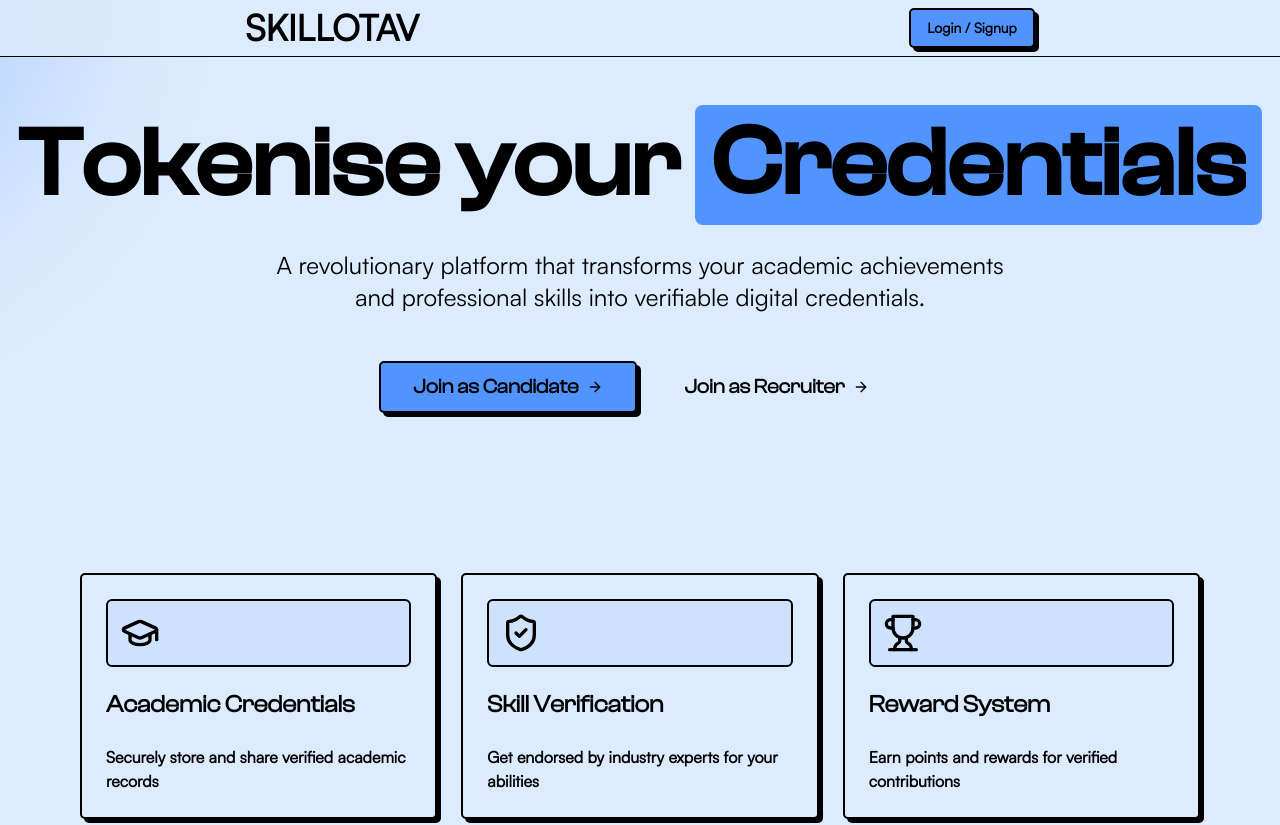
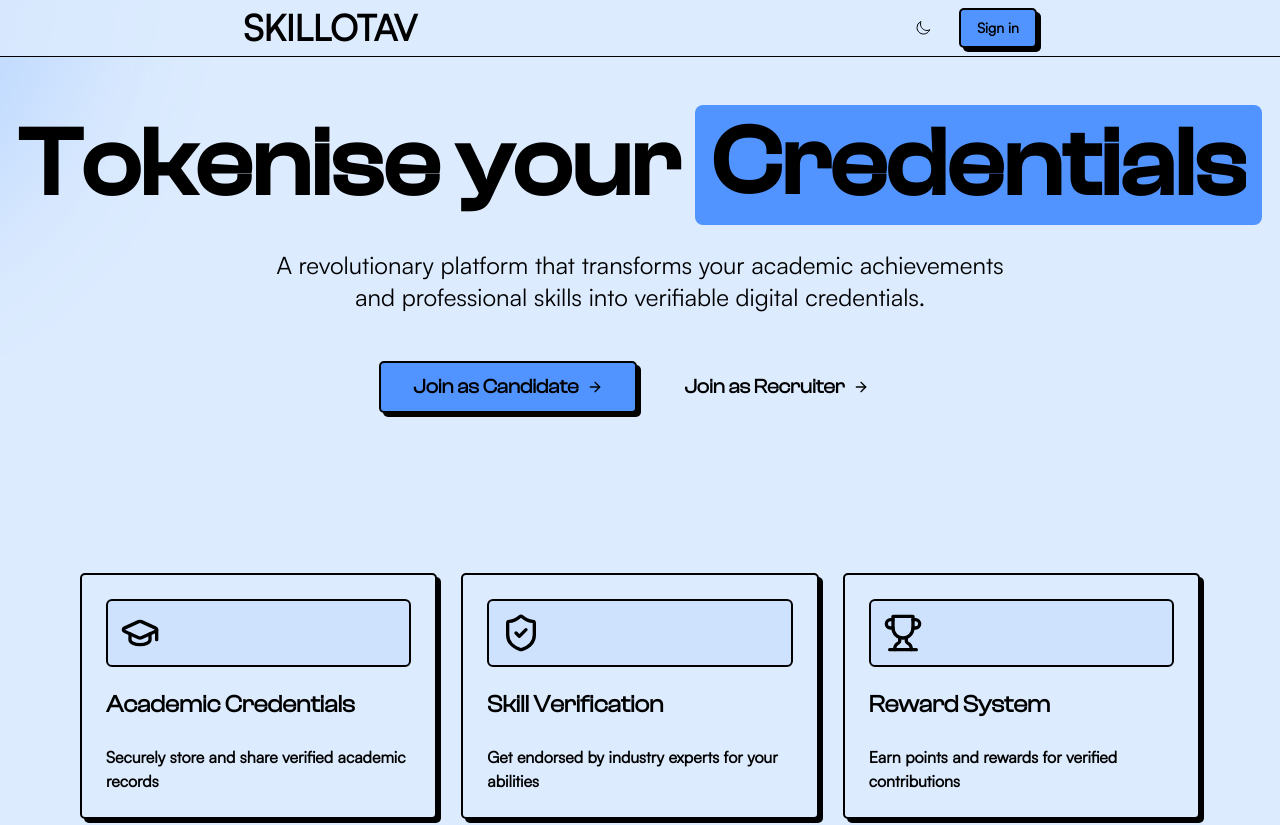
Before and after one commit to senapati484/skillotav, a Next.js app: page / in a window 1280 px wide. Shown: the top 825 px of the page. Built offline with nearby package versions, Linux system fonts and the light colour scheme.

Commit message:
solving the candidate/credentials error

```diff
--- a/src/app/candidate/credentials/page.jsx
+++ b/src/app/candidate/credentials/page.jsx
@@ -19,6 +19,59 @@ import {
   SelectTrigger,
   SelectValue,
 } from "@/components/ui/select";
+
+// Sample data - in a real app, this would come from an API
+const pendingCredentials = [
+  {
+    id: 1,
+    title: "Bachelor of Computer Science",
+    issuer: "University of Technology",
+  },
+  {
+    id: 2,
+    title: "Advanced JavaScript Certificate",
+    issuer: "Tech Academy",
+  },
+];
+
+const categories = [
+  {
+    name: "Academic Qualifications",
+    description: "Your verified degrees and certifications",
+    credentials: [
+      {
+        id: 1,
+        title: "Master of Business Administration",
+        issuer: "Business School",
+        date: "2023-12-15",
+      },
+      {
+        id: 2,
+        title: "Bachelor of Engineering",
+        issuer: "Tech University",
+        date: "2021-06-30",
+      },
+    ],
+  },
+  {
+    name: "Professional Certifications",
+    description: "Your industry certifications and achievements",
+    credentials: [
+      {
+        id: 3,
+        title: "Project Management Professional (PMP)",
+        issuer: "PMI",
+        date: "2024-01-20",
+      },
+      {
+        id: 4,
+        title: "AWS Certified Solutions Architect",
+        issuer: "Amazon Web Services",
+        date: "2023-11-10",
+      },
+    ],
+  },
+];
 
 export default function CredentialsPage() {
   const [activeTab, setActiveTab] = useState("academic");
--- a/src/app/layout.js
+++ b/src/app/layout.js
@@ -22,12 +22,17 @@ export const metadata = {
 
 export default function RootLayout({ children }) {
   return (
-    <html lang="en">
+    <html lang="en" suppressHydrationWarning>
       <body
         className={`${geistSans.variable} ${geistMono.variable} antialiased bg-background min-h-screen transition-colors`}
+        suppressHydrationWarning
       >
-        <ThemeProvider attribute="class" defaultTheme="light">
-          {/* <Header /> */}
+        <ThemeProvider
+          attribute="class"
+          defaultTheme="system"
+          enableSystem
+          disableTransitionOnChange
+        >
           {children}
           <Toaster />
           <Footer />
--- a/src/components/Header.jsx
+++ b/src/components/Header.jsx
@@ -1,22 +1,9 @@
 "use client";
 
 import React from "react";
-import { Button } from "./ui/button";
 import Link from "next/link";
-
-import {
-  NavigationMenu,
-  NavigationMenuContent,
-  NavigationMenuItem,
-  NavigationMenuLink,
-  NavigationMenuList,
-  NavigationMenuTrigger,
-  navigationMenuTriggerStyle,
-} from "@/components/ui/navigation-menu";
-
-import { cn } from "@/lib/utils";
-
-// import { LuSun, LuMoon } from "react-icons/lu";
+import { Button } from "@/components/ui/button";
+import { useTheme } from "next-themes";
 
 const components = [
   {
@@ -57,33 +44,7 @@ const components = [
 ];
 
 const Header = () => {
-  const [isDark, setIsDark] = React.useState(false);
-
-  // On mount, check localStorage and html class
-  React.useEffect(() => {
-    const storedTheme =
-      typeof window !== "undefined" ? localStorage.getItem("theme") : null;
-    const html =
-      typeof window !== "undefined" ? window.document.documentElement : null;
-    if (storedTheme === "dark") {
-      setIsDark(true);
-      html?.classList.add("dark");
-    } else if (storedTheme === "light") {
-      setIsDark(false);
-      html?.classList.remove("dark");
-    } else {
-      // Default: match system
-      const prefersDark =
-        window.matchMedia &&
-        window.matchMedia("(prefers-color-scheme: dark)").matches;
-      setIsDark(prefersDark);
-      if (prefersDark) {
-        html?.classList.add("dark");
-      } else {
-        html?.classList.remove("dark");
-      }
-    }
-  }, []);
+  const { theme, setTheme } = useTheme();
 
   return (
     <div className="w-full flex justify-around items-center border-b-1 py-2 sticky top-0 bg-background/80 backdrop-blur-sm z-[100]">
@@ -91,111 +52,41 @@ const Header = () => {
         <div className="flex justify-center items-center text-4xl font-extrabold dark:invert">
           SKILLOTAV
         </div>
-        {/* <div className="flex justify-center gap-5">
-          <NavigationMenu className="z-[110] bg-transparent border-none">
-            <NavigationMenuList>
-              <NavigationMenuItem className="sm:block hidden">
-                <NavigationMenuTrigger className=" bg-transparent">
-                  Getting started
-                </NavigationMenuTrigger>
-                <NavigationMenuContent className="bg-white/30 backdrop-blur-sm z-[120]">
-                  <ul className="grid w-[500px] gap-3 p-2 lg:grid-cols-[.75fr_1fr]">
-                    <li className="row-span-3">
-                      <div
-                        className="flex h-full w-full select-none flex-col justify-end rounded-base p-6 no-underline outline-hidden"
-                        style={{
-                          backgroundImage:
-                            "linear-gradient(to bottom right, var(--main), 40%, var(--primary))",
-                        }}
-                      >
-                        <div className="mb-2 mt-4 text-lg font-heading">
-                          shadcn/ui
-                        </div>
-                        <p className="text-sm font-base leading-tight">
-                          Beautifully designed components that you can copy and
-                          paste into your apps. Accessible. Customizable. Open
-                          Source.
-                        </p>
-                      </div>
-                    </li>
-                    <ListItem
-                      href="https://ui.shadcn.com/docs"
-                      title="Introduction"
-                    >
-                      Re-usable components built using Radix UI and Tailwind
-                      CSS.
-                    </ListItem>
-                    <ListItem
-                      href="https://ui.shadcn.com/docs/installation"
-                      title="Installation"
-                    >
-                      How to install dependencies and structure your app.
-                    </ListItem>
-                    <ListItem
-                      href="https://ui.shadcn.com/docs/primitives/typography"
-                      title="Typography"
-                    >
-                      Styles for headings, paragraphs, lists...etc
-                    </ListItem>
-                  </ul>
-                </NavigationMenuContent>
-              </NavigationMenuItem>
-              <NavigationMenuItem>
-                <NavigationMenuTrigger className=" bg-transparent">
-                  Components
-                </NavigationMenuTrigger>
-                <NavigationMenuContent className="z-[120]">
-                  <ul className="grid w-[400px] gap-3 p-2 md:w-[500px] md:grid-cols-2 lg:w-[600px] ">
-                    {components.map((component) => (
-                      <ListItem
-                        key={component.title}
-                        title={component.title}
-                        href={component.href}
-                      >
-                        {component.description}
-                      </ListItem>
-                    ))}
-                  </ul>
-                </NavigationMenuContent>
-              </NavigationMenuItem>
-              <NavigationMenuItem>
-                <NavigationMenuLink
-                  href="/authentication"
-                  className={cn(navigationMenuTriggerStyle(), "bg-transparent")}
-                >
-                  Documentation
-                </NavigationMenuLink>
-              </NavigationMenuItem>
-            </NavigationMenuList>
-          </NavigationMenu>
-        </div> */}
       </div>
-      <div className="flex gap-3">
-        <Link href="/auth/login">
-          <Button>Login / Signup</Button>
-        </Link>
+      <div className="flex gap-4 items-center">
+        <Button
+          variant="outline"
+          size="icon"
+          onClick={() => setTheme(theme === "dark" ? "light" : "dark")}
+        >
+          <svg
+            xmlns="http://www.w3.org/2000/svg"
+            fill="none"
+            viewBox="0 0 24 24"
+            strokeWidth={1.5}
+            stroke="currentColor"
+            className="w-6 h-6"
+          >
+            <path
+              strokeLinecap="round"
+              strokeLinejoin="round"
+              d={
+                theme === "dark"
+                  ? "M12 3v2.25m6.364.386l-1.591 1.591M21 12h-2.25m-.386 6.364l-1.591-1.591M12 18.75V21m-4.773-4.227l-1.591 1.591M5.25 12H3m4.227-4.773L5.636 5.636M15.75 12a3.75 3.75 0 11-7.5 0 3.75 3.75 0 017.5 0z"
+                  : "M21.752 15.002A9.718 9.718 0 0118 15.75c-5.385 0-9.75-4.365-9.75-9.75 0-1.33.266-2.597.748-3.752A9.753 9.753 0 003 11.25C3 16.635 7.365 21 12.75 21a9.753 9.753 0 009.002-5.998z"
+              }
+            />
+          </svg>
+        </Button>
+        <Button
+          className="border-2 border-border shadow-shadow hover:translate-x-boxShadowX hover:translate-y-boxShadowY hover:shadow-none transition-all"
+          asChild
+        >
+          <Link href="/auth/login">Sign in</Link>
+        </Button>
       </div>
     </div>
   );
 };
 
-function ListItem({ className, title, children, href, ...props }) {
-  return (
-    <li>
-      <Link href={href} passHref legacyBehavior>
-        <NavigationMenuLink
-          className={cn(
-            "hover:bg-accent block text-main-foreground select-none space-y-1 rounded-base border-2 border-transparent p-3 leading-none no-underline outline-hidden transition-colors hover:border-border",
-            className
-          )}
-          {...props}
-        >
-          <div className="text-base font-bold leading-none">{title}</div>
-          <p className="line-clamp-2 text-sm leading-snug">{children}</p>
-        </NavigationMenuLink>
-      </Link>
-    </li>
-  );
-}
-
 export default Header;
```
